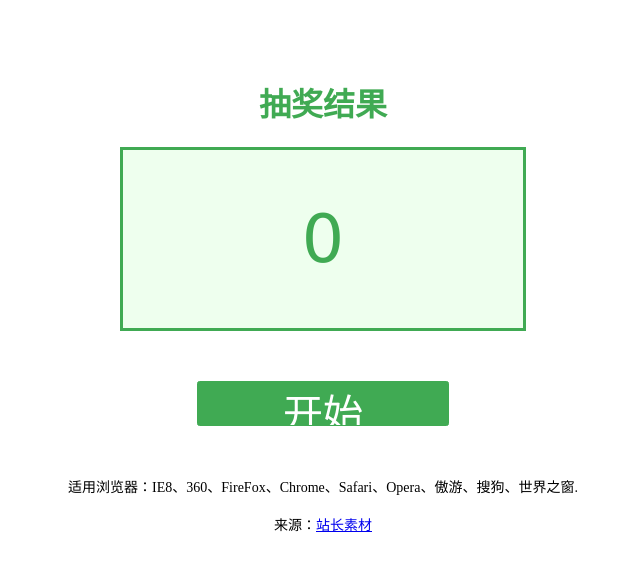
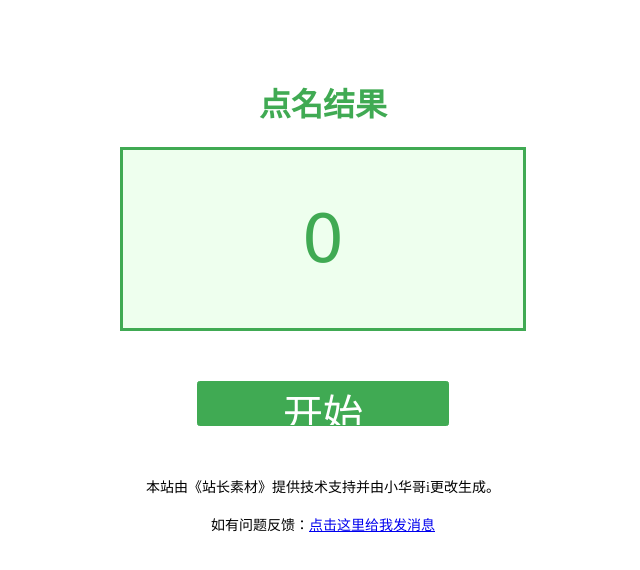
Before and after one commit to Edwiinlai/Site-used-to-name, a plain HTML site: page index.html in a window 1280 px wide. Shown: the whole page, without its empty margins (317-957 px from the left). Drawn offline with Linux system fonts and the light colour scheme.

Commit message:
Update index.html

```diff
--- a/index.html
+++ b/index.html
@@ -2,7 +2,7 @@
 <html xmlns="http://www.w3.org/1999/xhtml">
 <head>
 <meta http-equiv="Content-Type" content="text/html; charset=utf-8" />
-<title>jquery随机数字抽奖程序代码 - 站长素材</title>
+<title>jquery随机数字点名代码</title>
 
 <script type="text/javascript" src="js/jquery-1.7.2.min.js"></script>
 <script type="text/javascript" src="js/script.js"></script>
@@ -19,7 +19,7 @@ body{background-color:#fff;text-align:center;padding-top:50px;}
 #btn{background-color:#40AA53;border:1px solid #40AA53;width:20%;height:45px;margin:0em auto;font-size:1em;border-radius:2.5px;-moz-border-radius:2.5px;-webkit-border-radius:2.5px;color:#FFF;}
 </style>
 
-<h1 style="color:#40AA53">抽奖结果</h1>
+<h1 style="color:#40AA53">点名结果</h1>
 
 <div id="Result" style="color:#40AA53">
 	<span id="ResultNum">0</span>
@@ -30,8 +30,8 @@ body{background-color:#fff;text-align:center;padding-top:50px;}
 </div>
 
 <div style="text-align:center;margin:50px 0; font:normal 14px/24px 'MicroSoft YaHei';">
-<p>适用浏览器：IE8、360、FireFox、Chrome、Safari、Opera、傲游、搜狗、世界之窗. </p>
-<p>来源：<a href="http://sc.chinaz.com/" target="_blank">站长素材</a></p>
+<p>本站由《站长素材》提供技术支持并由小华哥i更改生成。</p>
+<p>如有问题反馈：<a href="http://wpa.qq.com/msgrd?v=3&uin=2849188960&site=qq&menu=yes">点击这里给我发消息</a></p>
 </div>
 </body>
 </html>
```
